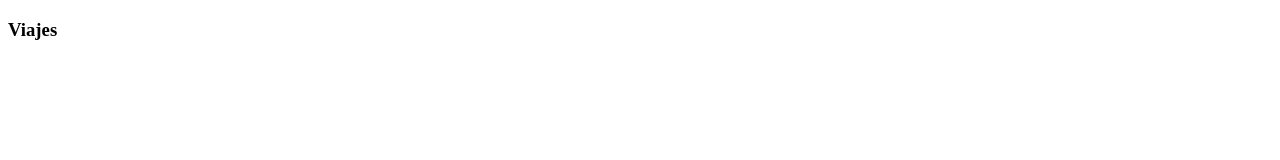
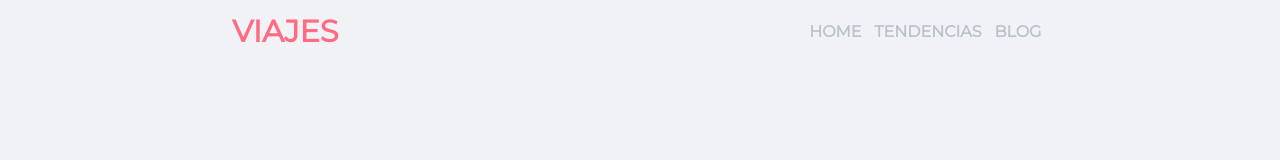
Before and after one commit to JPGallegos1/test24, a plain HTML site: page index.html in a window 1280 px wide. Drawn offline with Linux system fonts and the light colour scheme.

Commit message:
I've finished the header!

```diff
--- a/css/app.scss
+++ b/css/app.scss
@@ -1,2 +1,5 @@
 @import './sass/vars';
 @import './sass/mixins';
+@import './sass/globales';
+@import './sass/header';
+@import './sass/hero';
--- /dev/null
+++ b/css/sass/_globales.scss
@@ -0,0 +1,41 @@
+
+html{
+    @include box-sizing(border-box);
+}
+
+*,
+*:after,
+*:before{
+    @include box-sizing(inherit);
+}
+
+body{
+    margin: 0;
+    padding: 0;
+    font-family: $font;
+    background-color: $white;
+}
+
+h1, h2, h3, h4{
+    margin: 0;
+}
+
+h1{
+    font-size: 2.4rem;
+}
+
+h2{
+    font-size: 2.1rem;
+}
+
+h3{
+    font-size: 1.9rem;
+}
+
+h4{
+    font-size: 1.7rem;
+}
+
+p{
+    font-size: 1.1rem;
+}
--- /dev/null
+++ b/css/sass/_header.scss
@@ -0,0 +1,33 @@
+.header {
+  width: 100%;
+  display: flex;
+  justify-content: space-around;
+  align-items: center;
+  min-height: 3.5rem;
+  font-weight: bold;
+
+  h3 {
+    text-transform: uppercase;
+    color: $red;
+  }
+
+  nav {
+    ul {
+      display: flex;
+      justify-content: space-around;
+      padding: 0;
+
+      li {
+        list-style-type: none;
+        margin: 0.4rem;
+        text-transform: uppercase;
+        color: $secundaryGray;
+        transition: color 0.3s ease-in-out;
+
+        &:hover {
+          color: $black;
+        }
+      }
+    }
+  }
+}
--- a/css/sass/_vars.scss
+++ b/css/sass/_vars.scss
@@ -1,8 +1,16 @@
+// Tipografía de Monserrat como requiere el ejercicio:
+@import url('https://fonts.googleapis.com/css?family=Montserrat&display=swap');
+
+$font: 'Montserrat', sans-serif;
+
 // La elección de los colores es importante para una marca, decidí que esta paleta cumplía los requisitos:
 // https://flatuicolors.com/palette/cn
-
-// Colores
+// Colores:
+$white: #f1f2f6;
 $red: #ff6b81;
+$primaryGray: #dfe4ea;
+$secundaryGray: #b9c3ce;
+$black: #2f3542;
 
 // Con estas variables podemos adaptar nuestro sitio a distintos dispositivos
 $desktop: 1200px;
--- a/index.html
+++ b/index.html
@@ -1,10 +1,10 @@
 <!DOCTYPE html>
 <html lang="en">
   <head>
-    <meta charset="UTF-8">
-    <meta name="viewport" content="width=device-width, initial-scale=1.0">
-    <meta http-equiv="X-UA-Compatible" content="ie=edge">
-    <link rel="stylesheet" href="css/app.css">
+    <meta charset="UTF-8" />
+    <meta name="viewport" content="width=device-width, initial-scale=1.0" />
+    <meta http-equiv="X-UA-Compatible" content="ie=edge" />
+    <link rel="stylesheet" href="css/app.css" />
     <title>Viajes</title>
   </head>
   <body>
@@ -14,9 +14,16 @@
       </section>
 
       <section>
-
+        <nav>
+          <ul>
+            <li>Home</li>
+            <li>Tendencias</li>
+            <li>Blog</li>
+          </ul>
+        </nav>
       </section>
     </header>
 
+    <section class="hero"></section>
   </body>
 </html>
```
Also changed, not shown: css/app.css, css/sass/_hero.scss (added), 1 other file. Lines whose indentation alone changed are shown as unchanged.
